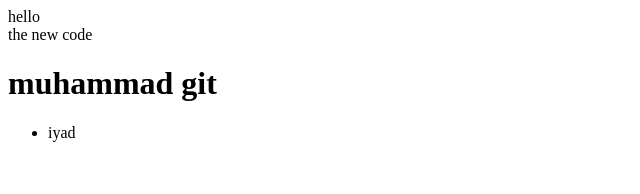
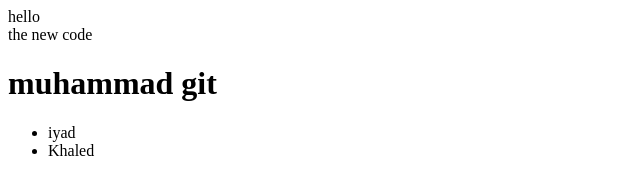
Before and after one commit to shreo1992-beep/4th_repo, a plain HTML site: page index.html in a window 1280 px wide. Shown: the full height of the page, 0-640 px from the left. Drawn offline with Linux system fonts and the light colour scheme.

Commit message:
add khaled code

```diff
--- a/index.html
+++ b/index.html
@@ -7,6 +7,7 @@
     <div>
         <ul>
             <li>iyad</li>
+            <li>Khaled</li>
         </ul>
     </div>
 </div>
```
